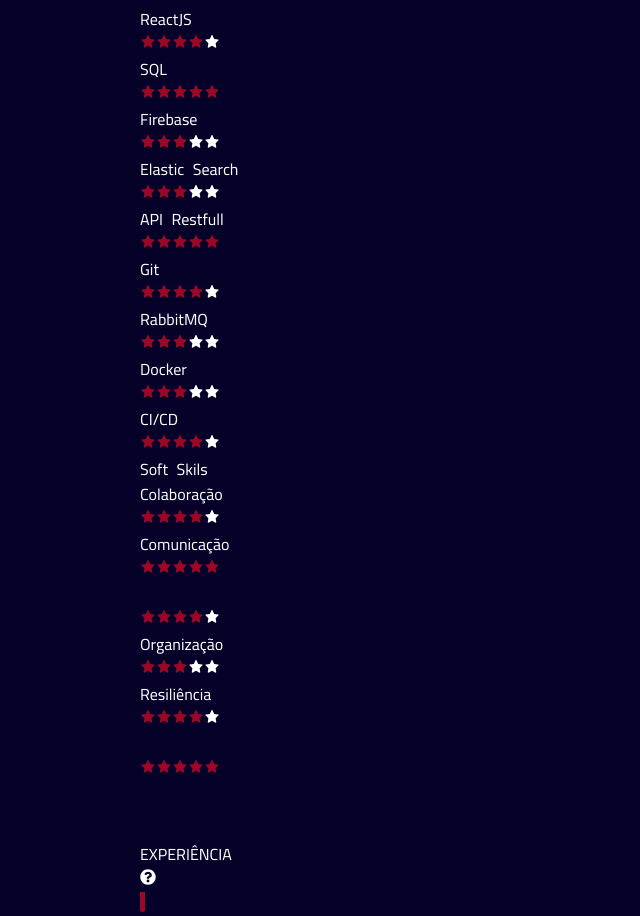
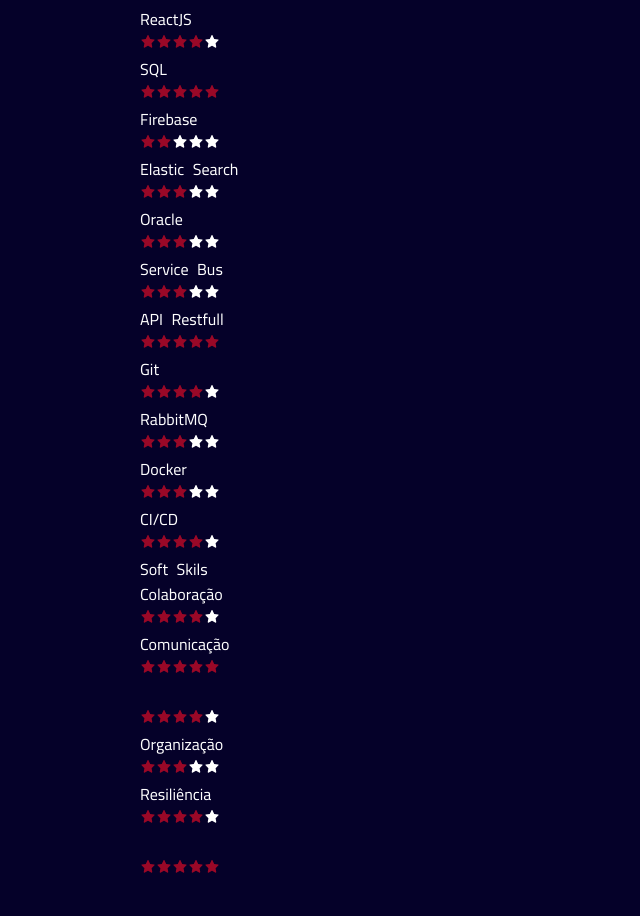
Before and after one commit to Mafealno/curriculum-vitae, a React (Create React App) app: page / in a window 1280 px wide. Shown: the part 1305-2221 px from the top of the page, without its empty margins (0-640 px from the left). Built offline with nearby package versions, Linux system fonts and the light colour scheme.

Commit message:
fix: adicionada hard skill

```diff
--- a/src/data.ts
+++ b/src/data.ts
@@ -23,8 +23,10 @@
     { name: "Javascript/Typescript", rating: 4 },
     { name: "ReactJS", rating: 4 },
     { name: "SQL", rating: 5 },
-    { name: "Firebase", rating: 3 },
+    { name: "Firebase", rating: 2 },
     { name: "Elastic Search", rating: 3 },
+    { name: "Oracle", rating: 3 },
+    { name: "Service Bus", rating: 3 },
     { name: "API Restfull", rating: 5 },
     { name: "Git", rating: 4 },
     { name: "RabbitMQ", rating: 3 },
@@ -84,7 +86,7 @@
             { description: "Configuração de esteiras de deploy (CI/CD) no GitLab" },
             { description: "Treinamento de funcionários/clientes" },
             { description: "Gerenciamento de crise" },
-    ] as ExperienceFuction[] },
+        ] as ExperienceFuction[] },
     {
         companyName: "ePharma",
         corporateName: "Epharma PBM do Brasil S.A.",
```
